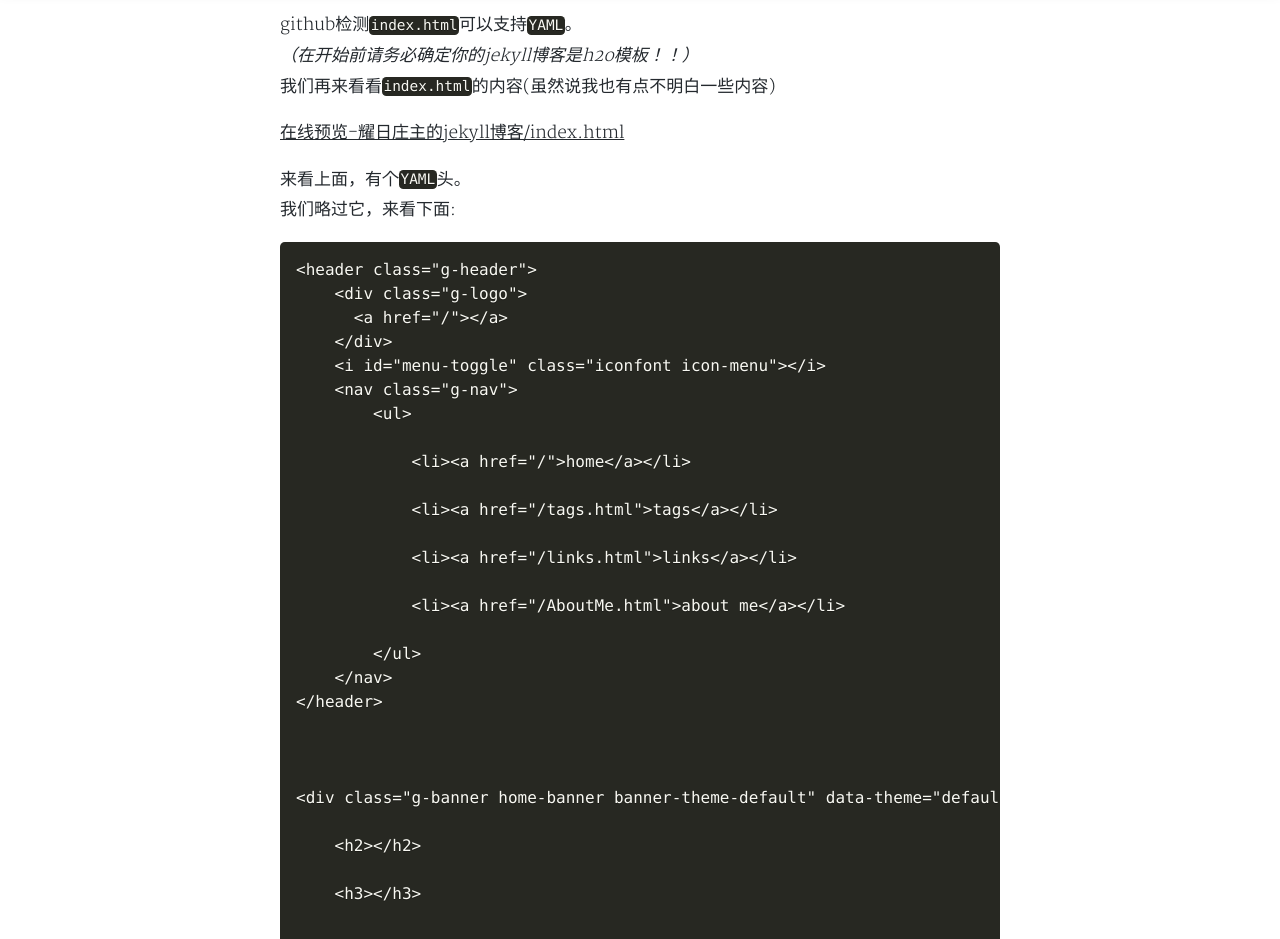
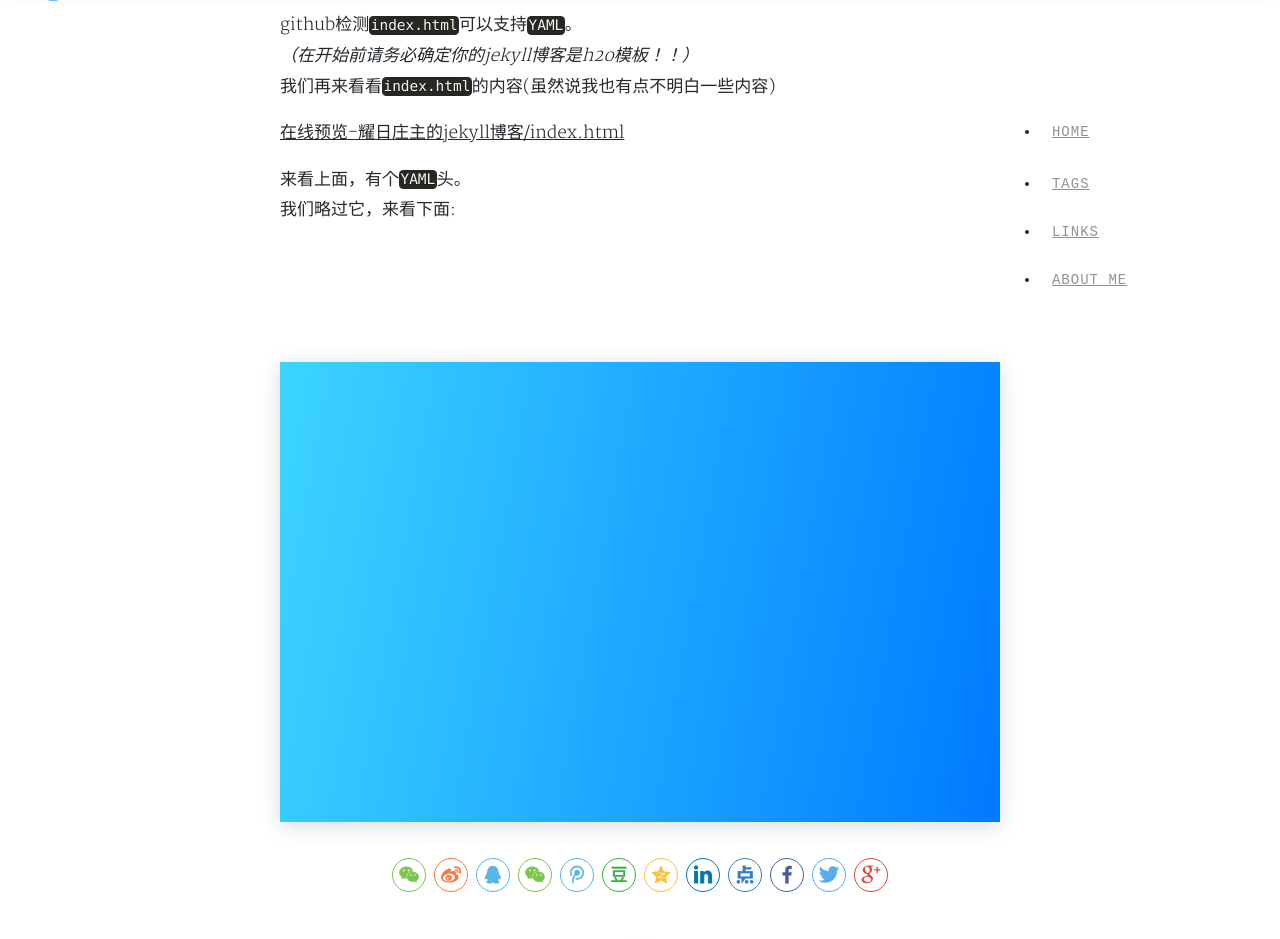
Before and after one commit to Sunbertrs/sunbossrs-blog-v1, a Jekyll site: the page built from _posts/2018-06-01-h2opage.md, in a window 1280 px wide and 1400 px high, scrolled down 810 px. Shown: the top 939 px of the window. Built offline with Jekyll 4.4.1, drawn with Linux system fonts in a browser that asks for light colours; nearby versions of some CDN libraries; a style sheet for code colours, icons or effects is not loaded; some of the changed text lies outside the part shown.

Commit message:
Update 2018-06-01-h2opage.md

````diff
--- a/_posts/2018-06-01-h2opage.md
+++ b/_posts/2018-06-01-h2opage.md
@@ -21,7 +21,7 @@ github检测`index.html`可以支持`YAML`。
 
 来看上面，有个`YAML`头。
 我们略过它，来看下面:
-```css
+<pre><code>
 {% include header.html %}
 
 
@@ -36,7 +36,7 @@ github检测`index.html`可以支持`YAML`。
     <img class="header-img" src="{{ page.header-img | prepend: site.baseurl }}" alt="">
 
     {% endif %}
-```
+</pre></code>
 这一系列是说
 ```css
 {开头html}
````
